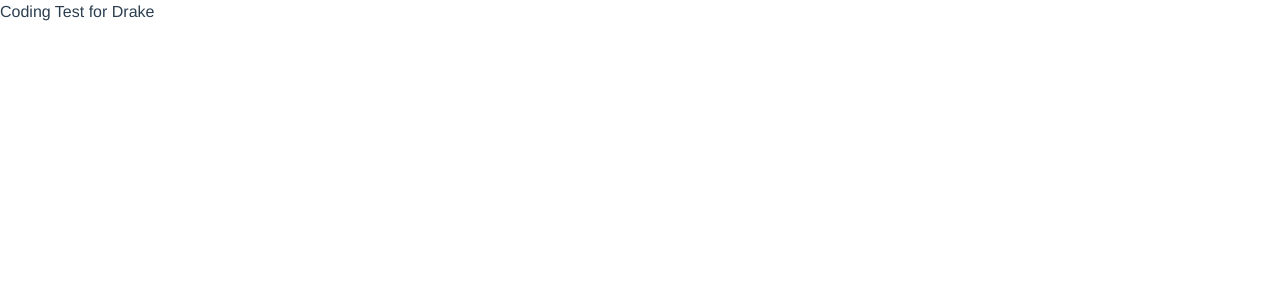
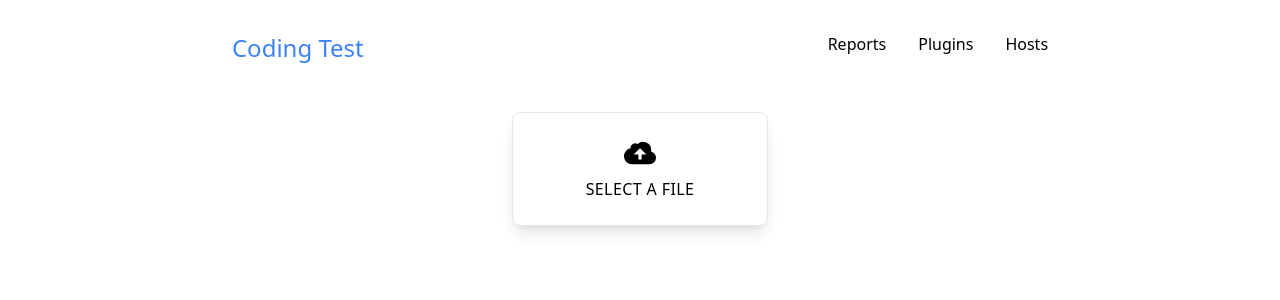
Before and after one commit to oleksandr612/RoR-Code-Challenge, a Vue app in the folder frontend/: page / in a window 1280 px wide. Shown: the top 300 px of the page. Built offline with nearby package versions, Linux system fonts and the light colour scheme.

Commit message:
report upload on frontend

```diff
--- a/frontend/src/App.vue
+++ b/frontend/src/App.vue
@@ -1,21 +1,17 @@
 <template>
   <div id="app">
     <!-- component matched by the route will render here -->
-    <router-view></router-view>
+    <AppLayout>
+      <router-view></router-view>
+    </AppLayout>
   </div>
 </template>
 
 <script>
+import AppLayout from "./layouts/AppLayout.vue";
+
 export default {
-  name: 'App',
-}
+  name: "App",
+  components: { AppLayout },
+};
 </script>
-
-<style>
-#app {
-  font-family: Avenir, Helvetica, Arial, sans-serif;
-  -webkit-font-smoothing: antialiased;
-  -moz-osx-font-smoothing: grayscale;
-  color: #2c3e50;
-}
-</style>
--- /dev/null
+++ b/frontend/src/components/BaseProgress.vue
@@ -0,0 +1,49 @@
+<template>
+  <div class="w-full bg-gray-200 h-2 relative overflow-hidden">
+    <div
+      class="h-full progressbar bg-green-500"
+      role="progressbar"
+      :style="{ width: `${percentage}%` }"
+      :aria-valuenow="percentage"
+      aria-valuemin="0"
+      aria-valuemax="100"
+    >
+      <span class="flex items-center h-full">
+        <slot></slot>
+      </span>
+    </div>
+  </div>
+</template>
+<script>
+export default {
+  inheritAttrs: false,
+  props: {
+    percentage: {
+      type: Number,
+      default: 0,
+    },
+  },
+};
+</script>
+<style scoped>
+@keyframes progress-indeterminate {
+  0% {
+    width: 30%;
+    left: -40%;
+  }
+  60% {
+    left: 100%;
+    width: 100%;
+  }
+  to {
+    left: 100%;
+    width: 0;
+  }
+}
+.progressbar {
+  transition: width 0.25s ease;
+}
+.indeterminate .progressbar {
+  animation: progress-indeterminate 1.4s ease infinite;
+}
+</style>
--- a/frontend/src/components/Dashboard.vue
+++ /dev/null
@@ -1,9 +0,0 @@
-<template>
-  <div class="container">Coding Test for Drake</div>
-</template>
-
-<script>
-export default {
-  name: "Dashboard",
-};
-</script>
--- /dev/null
+++ b/frontend/src/components/FileUploader.vue
@@ -0,0 +1,84 @@
+<template>
+  <label
+    class="
+      w-64
+      flex flex-col
+      items-center
+      px-4
+      py-6
+      text-blue
+      rounded-lg
+      shadow-lg
+      tracking-wide
+      border border-blue
+      cursor-pointer
+    "
+    :class="
+      uploading ? 'bg-gray-200' : 'bg-white hover:bg-blue-600 hover:text-white'
+    "
+    @click="uploading && $event.preventDefault()"
+  >
+    <svg
+      class="w-8 h-8"
+      fill="currentColor"
+      xmlns="http://www.w3.org/2000/svg"
+      viewBox="0 0 20 20"
+    >
+      <path
+        d="M16.88 9.1A4 4 0 0 1 16 17H5a5 5 0 0 1-1-9.9V7a3 3 0 0 1 4.52-2.59A4.98 4.98 0 0 1 17 8c0 .38-.04.74-.12 1.1zM11 11h3l-4-4-4 4h3v3h2v-3z"
+      />
+    </svg>
+    <span class="mt-2 text-base leading-normal uppercase">
+      {{ uploading ? "Uploading..." : "Select a file" }}
+    </span>
+    <BaseProgress
+      :percentage="uploadPercentage"
+      class="mx-2 my-2"
+      v-if="uploading"
+    />
+    <input type="file" class="hidden" @change="uploadFile($event)" />
+  </label>
+</template>
+
+<script>
+import axios from "axios";
+import BaseProgress from "./BaseProgress.vue";
+
+export default {
+  data() {
+    return {
+      uploading: false,
+      uploadPercentage: 0,
+    };
+  },
+  props: {
+    uploadUrl: String,
+  },
+  methods: {
+    uploadFile(e) {
+      const file = e.target.files[0];
+      const formData = new FormData();
+      formData.append("file", file);
+
+      this.uploading = true;
+      axios
+        .post(this.uploadUrl, formData, {
+          headers: { "Content-Type": "multipart/form-data" },
+          onUploadProgress: function (progressEvent) {
+            this.uploadPercentage = parseInt(
+              Math.round((progressEvent.loaded / progressEvent.total) * 100)
+            );
+          }.bind(this),
+        })
+        .then((res) => {
+          this.$emit("uploaded");
+          return;
+        })
+        .finally(() => {
+          this.uploading = false;
+        });
+    },
+  },
+  components: { BaseProgress },
+};
+</script>
--- /dev/null
+++ b/frontend/src/components/Reports.vue
@@ -0,0 +1,22 @@
+<template>
+  <div class="flex justify-center mt-4">
+    <FileUploader
+      @uploaded="nessusFileUploaded"
+      upload-url="https://httpbin.org/post"
+    />
+  </div>
+</template>
+
+<script>
+import FileUploader from "./FileUploader.vue";
+
+export default {
+  name: "Reports",
+  components: { FileUploader },
+  methods: {
+    nessusFileUploaded() {
+      console.log("uploaded!!!");
+    },
+  },
+};
+</script>
--- /dev/null
+++ b/frontend/src/layouts/AppLayout.vue
@@ -0,0 +1,18 @@
+<template>
+  <div class="container">
+    <nav class="flex justify-around py-8 mx-auto bg-white">
+      <div>
+        <h3 class="text-2xl font-medium text-blue-500">
+          <router-link :to="{ name: 'reports' }">Coding Test</router-link>
+        </h3>
+      </div>
+      <div class="space-x-8">
+        <router-link :to="{ name: 'reports' }">Reports</router-link>
+        <a href="">Plugins</a>
+        <a href="">Hosts</a>
+      </div>
+    </nav>
+
+    <slot></slot>
+  </div>
+</template>
--- a/frontend/src/main.js
+++ b/frontend/src/main.js
@@ -1,7 +1,7 @@
 import Vue from "vue"
 import VueRouter from "vue-router"
 import App from "./App.vue"
-import Dashboard from "./components/Dashboard.vue"
+import Reports from "./components/Reports.vue"
 
 import './assets/tailwind.css'
 
@@ -12,8 +12,8 @@ Vue.use(VueRouter)
 const routes = [
   {
     path: "/",
-    name: "dashboard",
-    component: Dashboard,
+    name: "reports",
+    component: Reports,
   },
 ]
 
```
